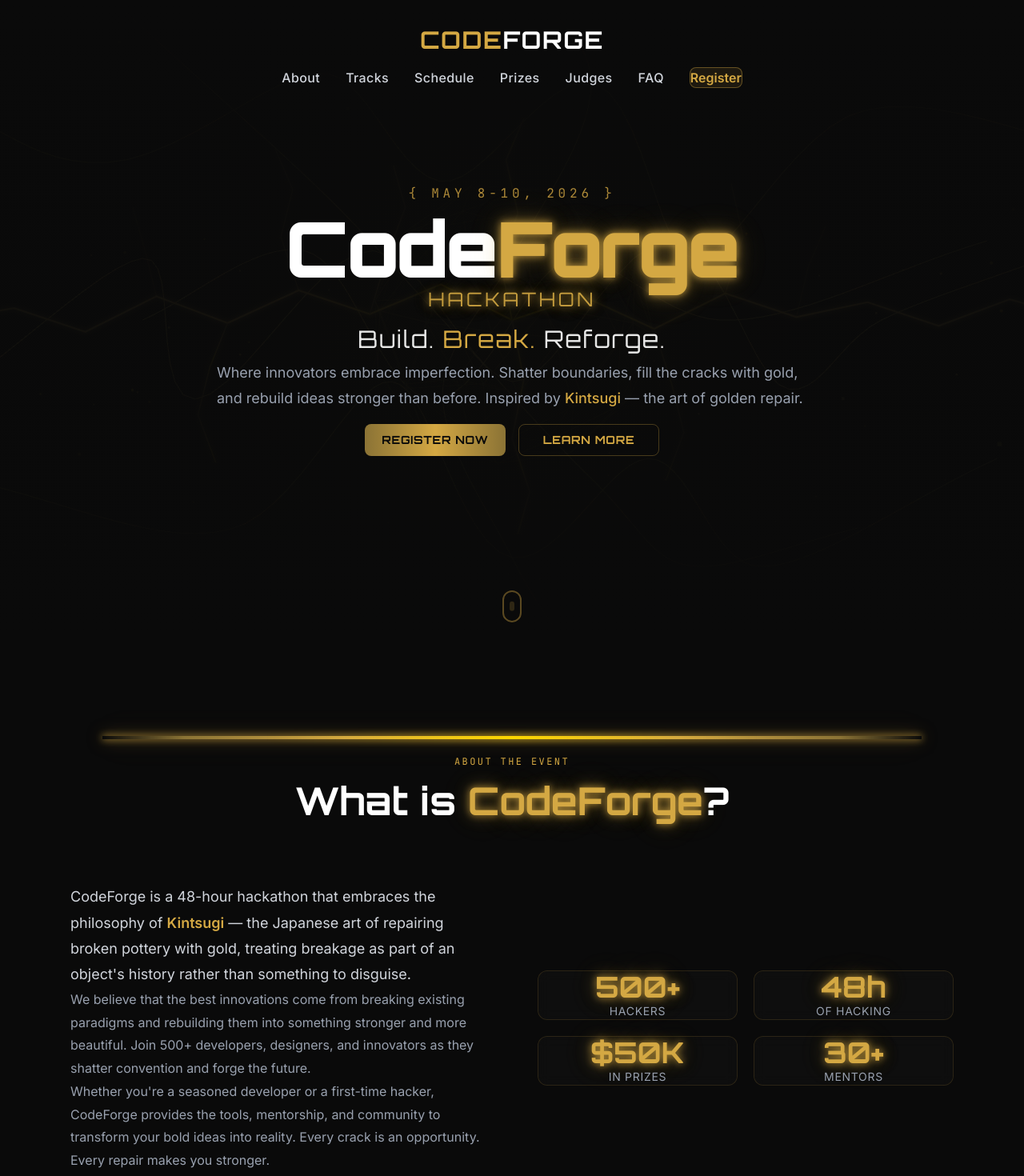
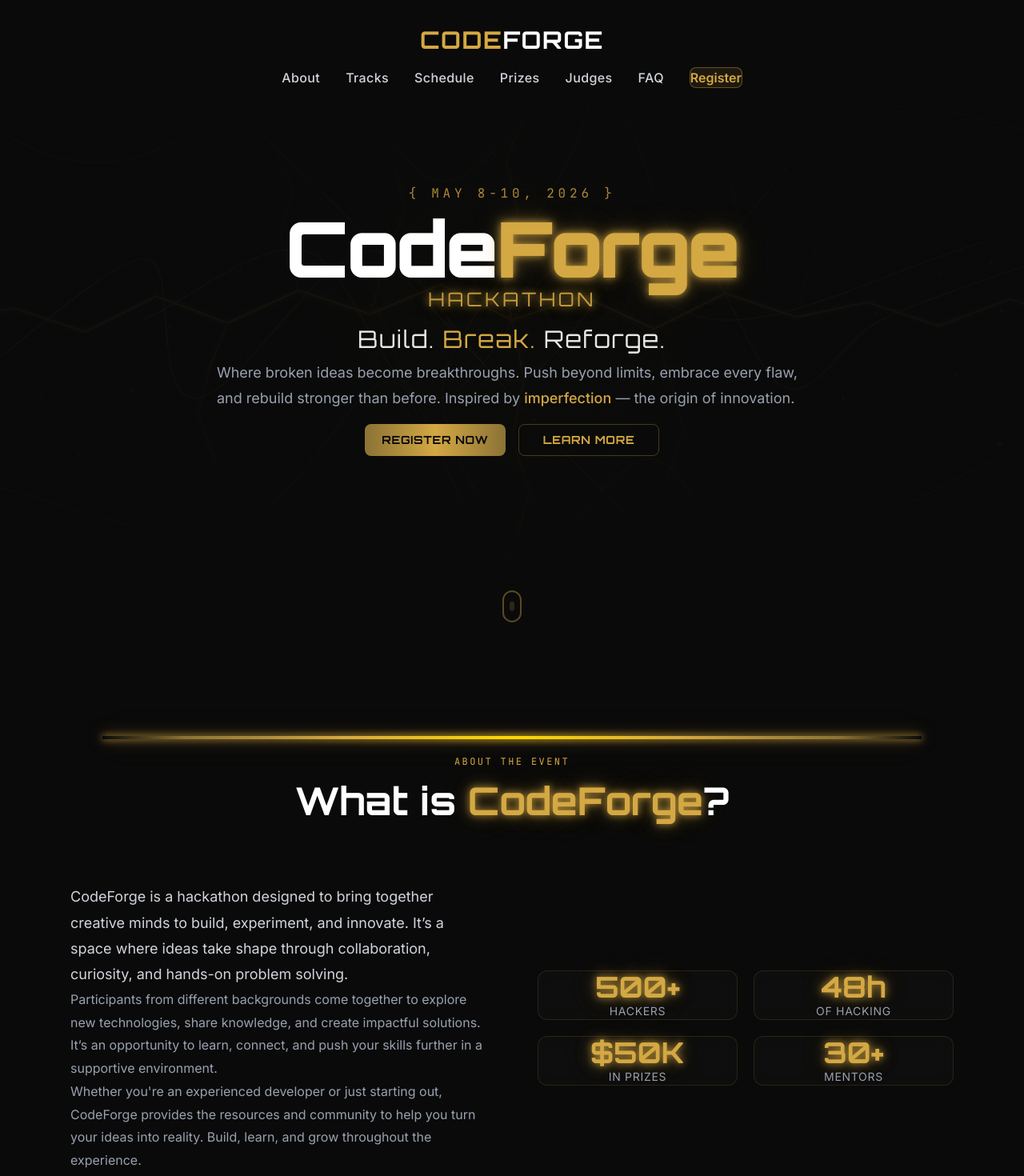
Before and after one commit to Mowassir-Noor/CodeForge, a React (Vite) app: page / in a window 1280 px wide. Shown: the top 1470 px of the page at 80% size. Built offline with nearby package versions, Linux system fonts and the light colour scheme.

Commit message:
removed some kintsugi references

```diff
--- a/src/components/About.jsx
+++ b/src/components/About.jsx
@@ -39,7 +39,7 @@ export default function About() {
         <div className="grid lg:grid-cols-2 gap-10 lg:gap-16 items-center">
           <AnimatedSection>
             <div className="space-y-6 prose-width mx-auto">
-              <p className="text-gray-300 text-base md:text-lg leading-[1.8]">
+              {/* <p className="text-gray-300 text-base md:text-lg leading-[1.8]">
                 CodeForge is a 48-hour hackathon that embraces the philosophy of{' '}
                 <span className="text-kintsugi-gold font-semibold">Kintsugi</span> — the
                 Japanese art of repairing broken pottery with gold, treating breakage as part
@@ -54,7 +54,24 @@ export default function About() {
                 Whether you're a seasoned developer or a first-time hacker, CodeForge provides
                 the tools, mentorship, and community to transform your bold ideas into reality.
                 Every crack is an opportunity. Every repair makes you stronger.
-              </p>
+              </p> */}
+              <p className="text-gray-300 text-base md:text-lg leading-[1.8]">
+  CodeForge is a hackathon designed to bring together creative minds to build,
+  experiment, and innovate. It’s a space where ideas take shape through collaboration,
+  curiosity, and hands-on problem solving.
+</p>
+
+<p className="text-gray-400 leading-[1.8]">
+  Participants from different backgrounds come together to explore new technologies,
+  share knowledge, and create impactful solutions. It’s an opportunity to learn,
+  connect, and push your skills further in a supportive environment.
+</p>
+
+<p className="text-gray-400 leading-[1.8]">
+  Whether you're an experienced developer or just starting out, CodeForge provides
+  the resources and community to help you turn your ideas into reality. Build,
+  learn, and grow throughout the experience.
+</p>
             </div>
           </AnimatedSection>
 
--- a/src/components/Hero.jsx
+++ b/src/components/Hero.jsx
@@ -245,10 +245,9 @@ export default function Hero() {
           animate={{ opacity: 1 }}
           transition={{ duration: 1, delay: 1.7 }}
           style={{ marginBottom: "2" }}>
-          Where innovators embrace imperfection. Shatter boundaries, fill the cracks
-          with gold, and rebuild ideas stronger than before. Inspired by{' '}
-          <span className="text-kintsugi-gold font-medium">Kintsugi</span> — the art
-          of golden repair.
+       Where broken ideas become breakthroughs. Push beyond limits, embrace every flaw,
+and rebuild stronger than before. Inspired by{' '}
+<span className="text-kintsugi-gold font-medium">imperfection</span> — the origin of innovation.
         </motion.p>
 
         {/* <motion.div
```
